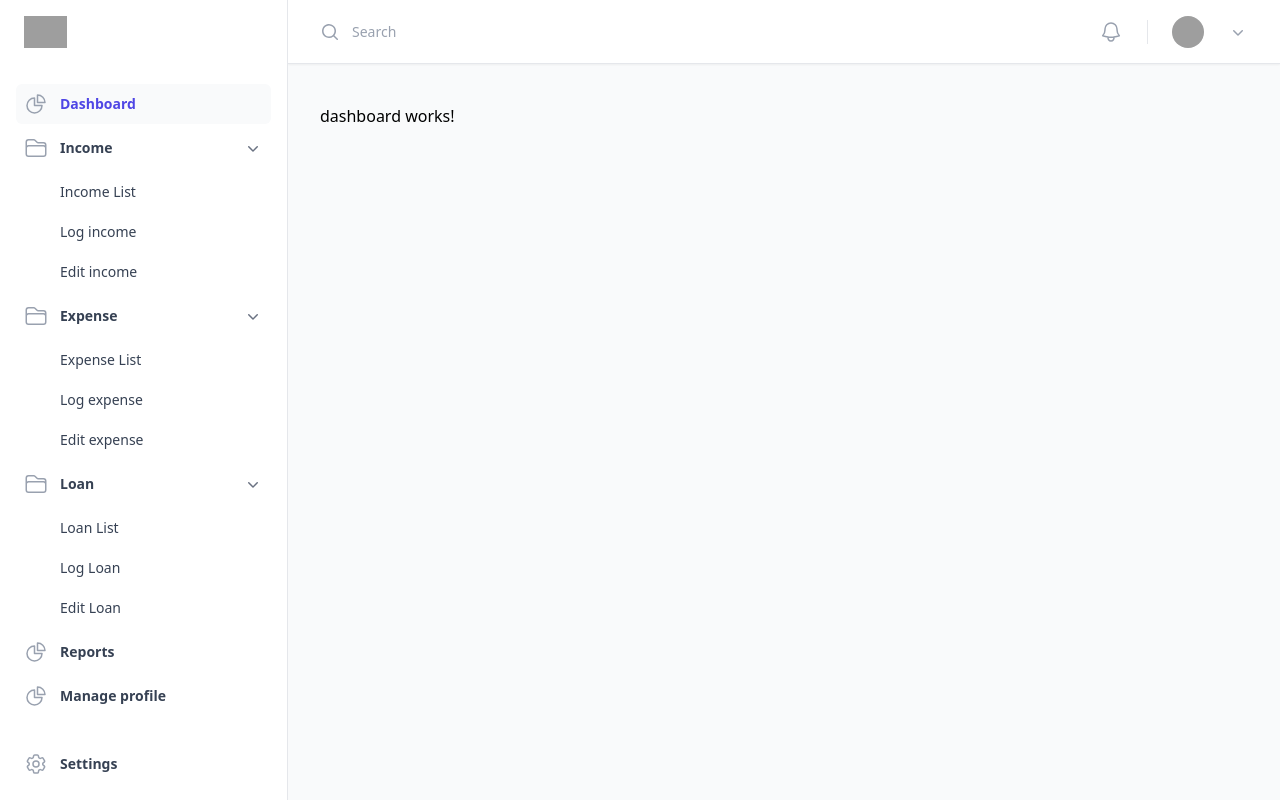
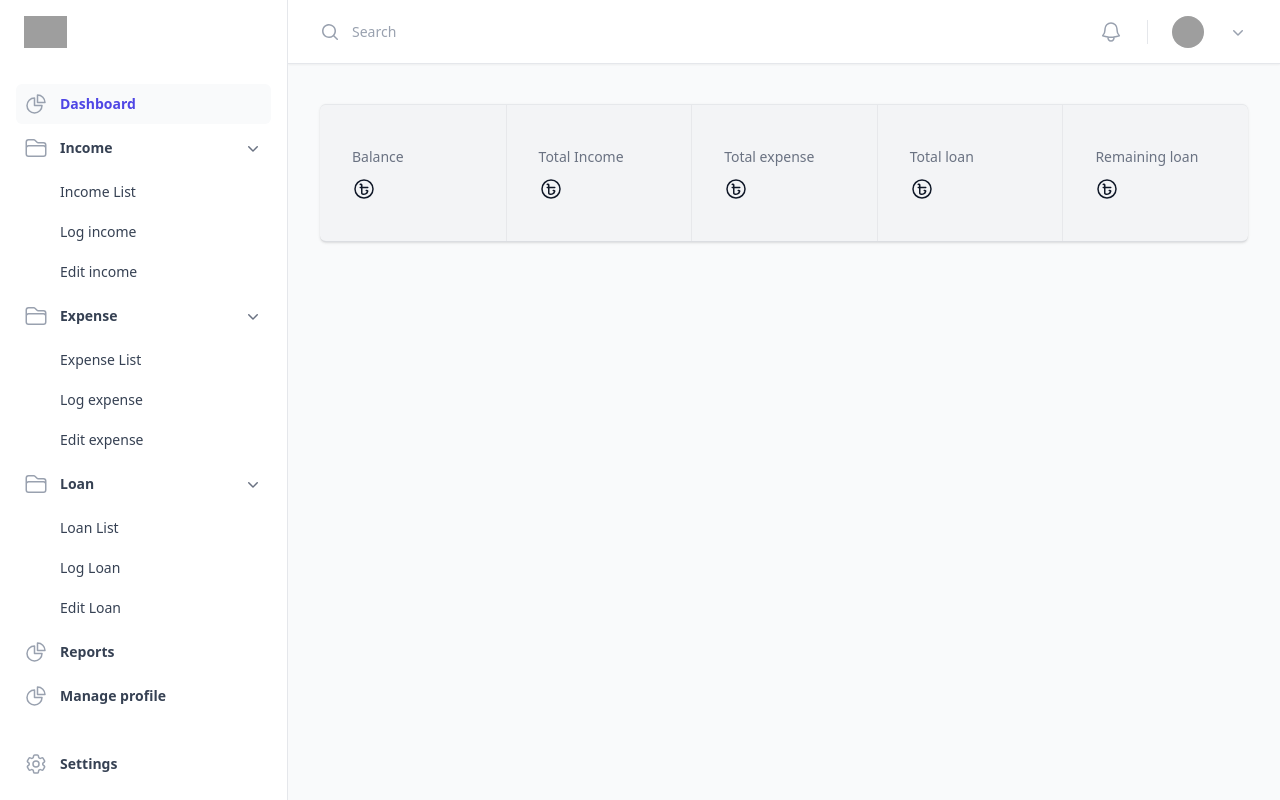
Before and after one commit to sam002696/financial-activity-app, an Angular app: page /dashboard in a window 1280 px wide. Built offline with nearby package versions, Linux system fonts and the light colour scheme; no server answers; grey boxes are pictures that could not be loaded.

Commit message:
user dashboard ui update

```diff
--- /dev/null
+++ b/src/app/model/user/dashboard.ts
@@ -0,0 +1,7 @@
+export interface UserDashboard {
+    totalIncome: number
+    totalExpense: number
+    totalLoan: number
+    remainingLoan: number
+    balance: number
+}
--- a/src/app/pages/dashboard/dashboard.component.html
+++ b/src/app/pages/dashboard/dashboard.component.html
@@ -1 +1,134 @@
-<p>dashboard works!</p>
+<div
+  class="border-b border-b-gray-900/10 lg:border-t lg:border-t-gray-900/5 bg-gray-100 rounded-md shadow-sm"
+>
+  <dl
+    class="mx-auto grid max-w-7xl grid-cols-2 sm:grid-cols-3 lg:grid-cols-5 lg:px-2 xl:px-0"
+  >
+    <div
+      class="flex flex-wrap items-baseline justify-between gap-x-4 gap-y-2 border-t border-gray-900/5 px-4 py-10 sm:px-6 lg:border-t-0 xl:px-8"
+    >
+      <dt class="text-sm/6 font-medium text-gray-500">Balance</dt>
+
+      <dd
+        class="w-full flex items-center text-3xl/10 font-medium tracking-tight text-gray-900"
+      >
+        <svg
+          xmlns="http://www.w3.org/2000/svg"
+          fill="none"
+          viewBox="0 0 24 24"
+          stroke-width="1.5"
+          stroke="currentColor"
+          class="size-6"
+        >
+          <path
+            stroke-linecap="round"
+            stroke-linejoin="round"
+            d="m8.25 7.5.415-.207a.75.75 0 0 1 1.085.67V10.5m0 0h6m-6 0h-1.5m1.5 0v5.438c0 .354.161.697.473.865a3.751 3.751 0 0 0 5.452-2.553c.083-.409-.263-.75-.68-.75h-.745M21 12a9 9 0 1 1-18 0 9 9 0 0 1 18 0Z"
+          />
+        </svg>
+        {{ userDashboardData?.balance }}
+      </dd>
+    </div>
+    <div
+      class="flex flex-wrap items-baseline justify-between gap-x-4 gap-y-2 border-t border-gray-900/5 px-4 py-10 sm:border-l sm:px-6 lg:border-t-0 xl:px-8"
+    >
+      <dt class="text-sm/6 font-medium text-gray-500">Total Income</dt>
+
+      <dd
+        class="w-full flex items-center text-3xl/10 font-medium tracking-tight text-gray-900"
+      >
+        <svg
+          xmlns="http://www.w3.org/2000/svg"
+          fill="none"
+          viewBox="0 0 24 24"
+          stroke-width="1.5"
+          stroke="currentColor"
+          class="size-6"
+        >
+          <path
+            stroke-linecap="round"
+            stroke-linejoin="round"
+            d="m8.25 7.5.415-.207a.75.75 0 0 1 1.085.67V10.5m0 0h6m-6 0h-1.5m1.5 0v5.438c0 .354.161.697.473.865a3.751 3.751 0 0 0 5.452-2.553c.083-.409-.263-.75-.68-.75h-.745M21 12a9 9 0 1 1-18 0 9 9 0 0 1 18 0Z"
+          />
+        </svg>
+        {{ userDashboardData?.totalIncome }}
+      </dd>
+    </div>
+    <div
+      class="flex flex-wrap items-baseline justify-between gap-x-4 gap-y-2 border-t border-gray-900/5 px-4 py-10 sm:px-6 lg:border-t-0 lg:border-l xl:px-8"
+    >
+      <dt class="text-sm/6 font-medium text-gray-500">Total expense</dt>
+
+      <dd
+        class="w-full flex items-center text-3xl/10 font-medium tracking-tight text-gray-900"
+      >
+        <svg
+          xmlns="http://www.w3.org/2000/svg"
+          fill="none"
+          viewBox="0 0 24 24"
+          stroke-width="1.5"
+          stroke="currentColor"
+          class="size-6"
+        >
+          <path
+            stroke-linecap="round"
+            stroke-linejoin="round"
+            d="m8.25 7.5.415-.207a.75.75 0 0 1 1.085.67V10.5m0 0h6m-6 0h-1.5m1.5 0v5.438c0 .354.161.697.473.865a3.751 3.751 0 0 0 5.452-2.553c.083-.409-.263-.75-.68-.75h-.745M21 12a9 9 0 1 1-18 0 9 9 0 0 1 18 0Z"
+          />
+        </svg>
+        {{ userDashboardData?.totalExpense }}
+      </dd>
+    </div>
+    <div
+      class="flex flex-wrap items-baseline justify-between gap-x-4 gap-y-2 border-t border-gray-900/5 px-4 py-10 sm:border-l sm:px-6 lg:border-t-0 xl:px-8"
+    >
+      <dt class="text-sm/6 font-medium text-gray-500">Total loan</dt>
+
+      <dd
+        class="w-full flex items-center text-3xl/10 font-medium tracking-tight text-gray-900"
+      >
+        <svg
+          xmlns="http://www.w3.org/2000/svg"
+          fill="none"
+          viewBox="0 0 24 24"
+          stroke-width="1.5"
+          stroke="currentColor"
+          class="size-6"
+        >
+          <path
+            stroke-linecap="round"
+            stroke-linejoin="round"
+            d="m8.25 7.5.415-.207a.75.75 0 0 1 1.085.67V10.5m0 0h6m-6 0h-1.5m1.5 0v5.438c0 .354.161.697.473.865a3.751 3.751 0 0 0 5.452-2.553c.083-.409-.263-.75-.68-.75h-.745M21 12a9 9 0 1 1-18 0 9 9 0 0 1 18 0Z"
+          />
+        </svg>
+        {{ userDashboardData?.totalLoan }}
+      </dd>
+    </div>
+
+    <div
+      class="flex flex-wrap items-baseline justify-between gap-x-4 gap-y-2 border-t border-gray-900/5 px-4 py-10 sm:border-l sm:px-6 lg:border-t-0 xl:px-8"
+    >
+      <dt class="text-sm/6 font-medium text-gray-500">Remaining loan</dt>
+
+      <dd
+        class="w-full flex items-center text-3xl/10 font-medium tracking-tight text-gray-900"
+      >
+        <svg
+          xmlns="http://www.w3.org/2000/svg"
+          fill="none"
+          viewBox="0 0 24 24"
+          stroke-width="1.5"
+          stroke="currentColor"
+          class="size-6"
+        >
+          <path
+            stroke-linecap="round"
+            stroke-linejoin="round"
+            d="m8.25 7.5.415-.207a.75.75 0 0 1 1.085.67V10.5m0 0h6m-6 0h-1.5m1.5 0v5.438c0 .354.161.697.473.865a3.751 3.751 0 0 0 5.452-2.553c.083-.409-.263-.75-.68-.75h-.745M21 12a9 9 0 1 1-18 0 9 9 0 0 1 18 0Z"
+          />
+        </svg>
+        {{ userDashboardData?.remainingLoan }}
+      </dd>
+    </div>
+  </dl>
+</div>
--- a/src/app/pages/dashboard/dashboard.component.ts
+++ b/src/app/pages/dashboard/dashboard.component.ts
@@ -1,4 +1,7 @@
-import { Component } from '@angular/core';
+import { Component, OnInit } from '@angular/core';
+import { UserDashboard } from '../../model/user/dashboard';
+import { UserDashboardService } from '../../services/user-dashboard.service';
+import { IApiResponse } from '../../model/apiresponse/apiresponse';
 
 @Component({
   selector: 'app-dashboard',
@@ -6,6 +9,26 @@ import { Component } from '@angular/core';
   templateUrl: './dashboard.component.html',
   styleUrl: './dashboard.component.css'
 })
-export class DashboardComponent {
+export class DashboardComponent implements OnInit {
+
+  userDashboardData: UserDashboard | any = null;
+
+
+
+  constructor(
+    private userDashboardService: UserDashboardService,
+
+  ) { }
+
+  ngOnInit(): void {
+
+    this.userDashboardService.getDashboardData().subscribe((res: IApiResponse) => {
+      if (res.status === 'success') {
+        this.userDashboardData = res.data;
+      }
+    });
+
+  }
+
 
 }
--- /dev/null
+++ b/src/app/services/user-dashboard.service.ts
@@ -0,0 +1,21 @@
+import { HttpClient } from '@angular/common/http';
+import { Injectable } from '@angular/core';
+import { UrlBuilderService } from './url-builder.service';
+import { Observable } from 'rxjs';
+import { IApiResponse } from '../model/apiresponse/apiresponse';
+
+@Injectable({
+  providedIn: 'root'
+})
+export class UserDashboardService {
+
+  constructor(private http: HttpClient, private urlBuilder: UrlBuilderService) { }
+
+
+  getDashboardData(): Observable<IApiResponse> {
+    const url = this.urlBuilder.buildUrl(`dashboard/user`);
+    return this.http.get<IApiResponse>(url);
+  }
+
+
+}
```
Also changed, not shown: 1 other file (tests, documents, lock files or other folders).
